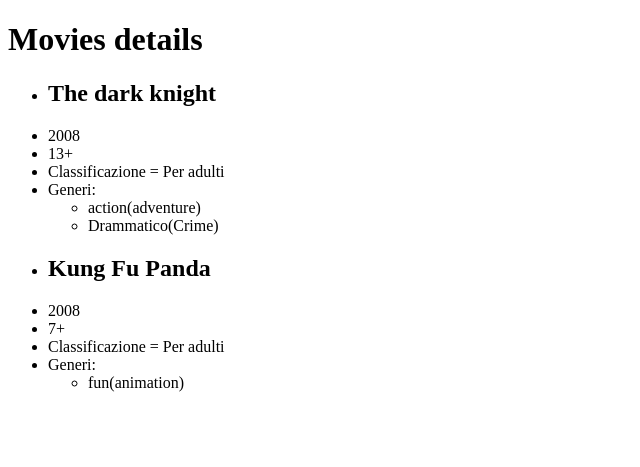
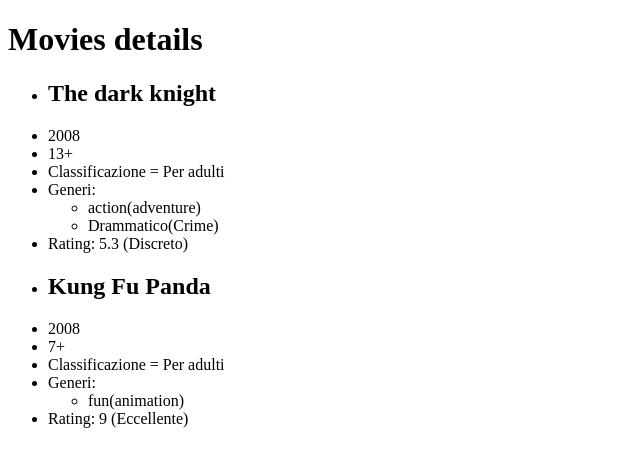
Before and after one commit to Nicolebalzano/ex-php8-oop-movie, a PHP site: page / in a window 1280 px wide. Shown: the top 467 px of the page, without its empty margins (0-640 px from the left). Run offline with PHP 8.4, Linux system fonts and the light colour scheme.

Commit message:
feat: trait rating aggiunto

```diff
--- a/index.php
+++ b/index.php
@@ -6,8 +6,8 @@
 $familyGenre = new Genre('fun', 'animation');
 $drama = new Genre('Drammatico', 'Crime');
 $movies = [
-    $Movie1 = new Movie('The dark knight',2008,'Christopher Nolan', 13, [$actionGenre, $drama]),
-$Movie2 = new Movie('Kung Fu Panda', 2008, 'Mark Osborne & John Stevenson', 7, [$familyGenre])
+    $Movie1 = new Movie('The dark knight',2008,'Christopher Nolan', 13, [$actionGenre, $drama], 5.3),
+$Movie2 = new Movie('Kung Fu Panda', 2008, 'Mark Osborne & John Stevenson', 7, [$familyGenre], 9)
 ];
 ?>
 <!DOCTYPE html>
@@ -32,6 +32,7 @@
         <?php }?>
 </ul>
         </li>
+        <li>Rating: <?php echo $movie->rating?> (<?php echo $movie->getRating(); ?>)</li>
     </ul>
     <?php } ?>
 </body>
--- a/models/Movie.php
+++ b/models/Movie.php
@@ -1,5 +1,7 @@
 <?php
+require_once './models/rating.php';
 class Movie{
+    use Rating;
     public $title;
     public int $release;
     public $director;
@@ -14,12 +16,13 @@
         }
     }
     // Construct
-    public function __construct($_title, $_release, $_director, $_age_limit, array $_genres ) {
+    public function __construct($_title, $_release, $_director, $_age_limit, array $_genres, $rating ) {
         $this->title =$_title;
           $this->release =$_release;
             $this->director =$_director;
               $this->age_limit =$_age_limit;
                     $this->genres =$_genres;
+                   $this->rating =$rating;
     }
 }
 ?>
--- /dev/null
+++ b/models/rating.php
@@ -0,0 +1,14 @@
+<?php
+trait Rating{
+public float $rating;
+public function getRating(){
+    if ($this->rating >= 8) {
+            return "Eccellente";
+        } elseif ($this->rating >= 5) {
+            return "Discreto";
+        } else {
+            return "Scarso";
+        }
+}
+}
+?>
```
